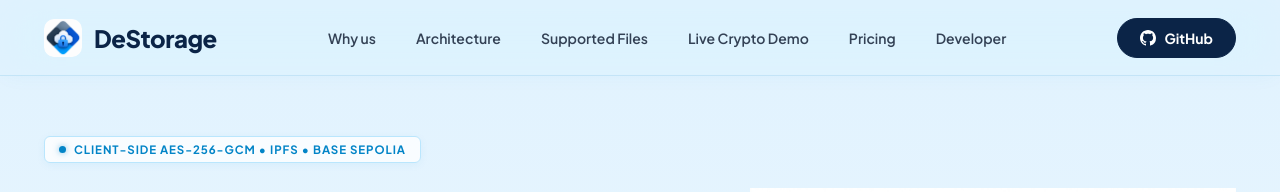
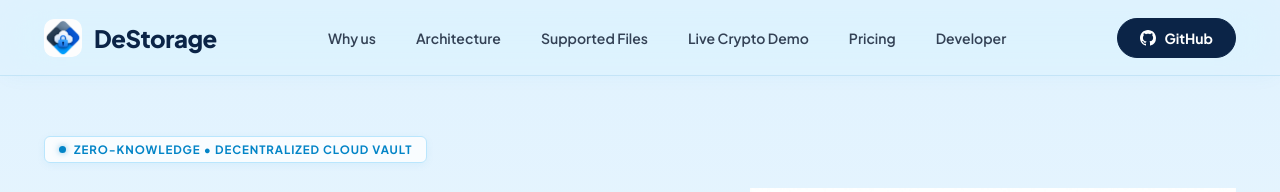
Before and after one commit to sanketpadhyal/DeStorage, a React (Create React App) app: page / in a window 1280 px wide. Shown: the top 192 px of the page. Built offline with nearby package versions, Linux system fonts and the light colour scheme.

Commit message:
copy(hero): simplify top badge to clear, user-friendly copy 'Zero-Knowledge • Decentralized Cloud Vault'

```diff
--- a/src/landingpage/landingpage.tsx
+++ b/src/landingpage/landingpage.tsx
@@ -238,7 +238,7 @@ export const LandingPage: React.FC<LandingPageProps> = ({ onLaunchApp }) => {
             <div className="lp-hero-left">
               <div className="lp-hero-badge">
                 <div className="lp-hero-badge-dot"></div>
-                <span>Client-Side AES-256-GCM • IPFS • Base Sepolia</span>
+                <span>Zero-Knowledge • Decentralized Cloud Vault</span>
               </div>
 
               <h1 className="lp-hero-title">
```
